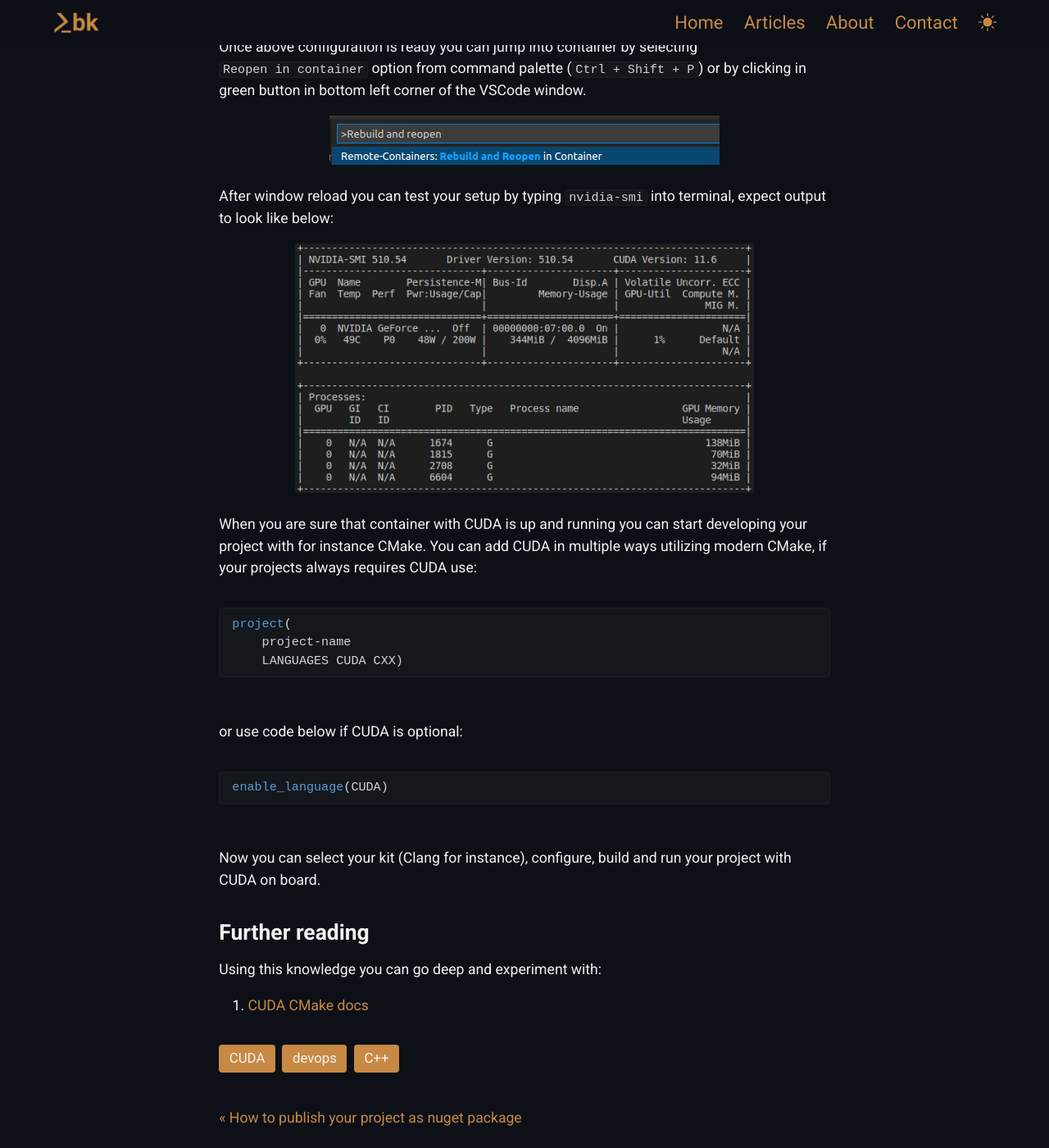
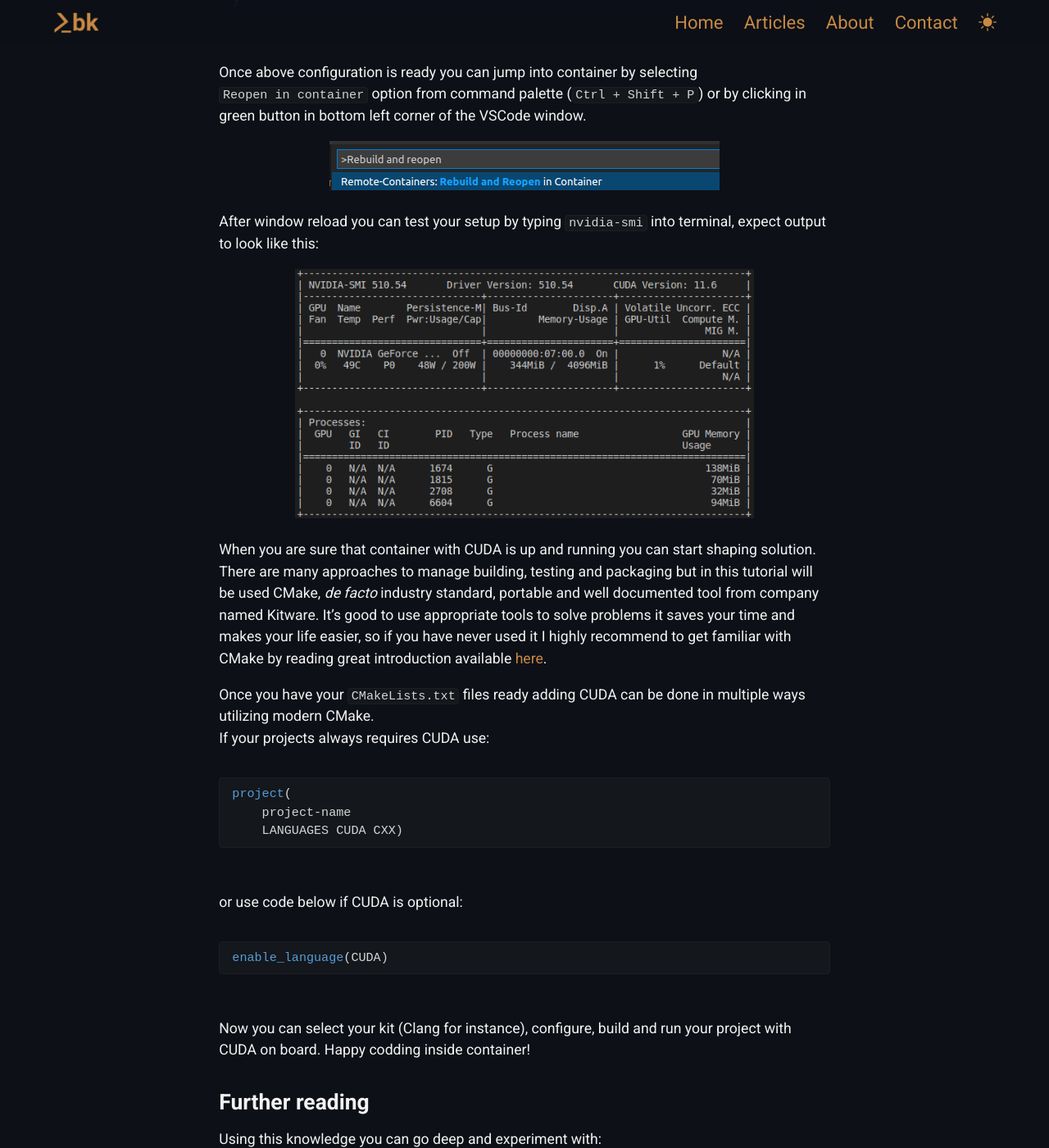
Before and after one commit to kbegiedza/kbegiedza.github.io, a Jekyll site: the page built from tutorials/_posts/2022-04-17-setup-cuda-developement-with-vscode.md, in a window 1280 px wide and 1400 px high, scrolled down 2080 px. Shown: the whole window at 82% size. Built offline with Jekyll 4.4.1, drawn with Linux system fonts in a browser that asks for light colours; nearby versions of some CDN libraries; comment, search, counter and statistics services are not loaded; some of the changed text lies outside the part shown.

Commit message:
content++

````diff
--- a/tutorials/_posts/2022-04-17-setup-cuda-developement-with-vscode.md
+++ b/tutorials/_posts/2022-04-17-setup-cuda-developement-with-vscode.md
@@ -19,18 +19,19 @@ To achieve above we will utilize Docker containers and VSCode with officially cr
 * CUDA-enabled host device
 * [Docker](https://www.docker.com/)
 * [VSCode](https://code.visualstudio.com/)
+* [Familiarity with CMake](https://cmake.org/)
 * [Remote containers VSCode Extension](https://code.visualstudio.com/docs/remote/containers)
 * [Nvidia container toolkit](https://docs.nvidia.com/datacenter/cloud-native/container-toolkit/install-guide.html)
 
 ### Remote container setup
 
-First of all, to develop CUDA-enabled application we need proper device with CUDA support and installed [Nvidia&nbsp;container&nbsp;toolkit](https://docs.nvidia.com/datacenter/cloud-native/container-toolkit/install-guide.html) to be able to use Nvidia's GPU from container.
-After installing all requirements on our host computer we can proceed to creation of remote container configuration and finally project.
+First of all, to develop CUDA-enabled application you need proper device with CUDA support and installed [Nvidia&nbsp;container&nbsp;toolkit](https://docs.nvidia.com/datacenter/cloud-native/container-toolkit/install-guide.html) to be able to use Nvidia's GPU from container.
+After installing all requirements on your host computer, you can proceed to creation of remote container configuration and finally project.
 
 Right after creating root directory for new project you should create `.devcontainer` directory, next create `devcontainer.json` file inside.
 Created in previous step `devcontainer.json` is used to communicate with [remote containers extension](https://code.visualstudio.com/docs/remote/containers) which handles all docker related actions for you.
 
-You're almost there, now put into `devcontainer.json` below content:
+You're almost there, now put into `devcontainer.json` content below:
 ```jsonc
 {
     "name": "C++",
@@ -44,7 +45,7 @@ You're almost there, now put into `devcontainer.json` below content:
         "--security-opt",
         "seccomp=unconfined"
     ],
-    // below list contains of all extensions that will be always available inside container
+    // list contains of all extensions that will be always available inside container
     "extensions": [
         "ms-vscode.cpptools",
         "ms-vscode.cmake-tools",
@@ -60,13 +61,16 @@ Once above configuration is ready you can jump into container by selecting `Reop
 {: .post-image}
 ![Reopen in container example](../../assets/img/20220417/reopen-in-container.png)
 
-After window reload you can test your setup by typing `nvidia-smi` into terminal, expect output to look like below:
+After window reload you can test your setup by typing `nvidia-smi` into terminal, expect output to look like this:
 
 {: .post-image}
 ![nvidia-smi](../../assets/img/20220417/nvidia-smi.png)
 
-When you are sure that container with CUDA is up and running you can start developing your project with for instance CMake.
-You can add CUDA in multiple ways utilizing modern CMake, if your projects always requires CUDA use:
+When you are sure that container with CUDA is up and running you can start shaping solution.
+There are many approaches to manage building, testing and packaging but in this tutorial will be used CMake, *de facto* industry standard, portable and well documented tool from company named Kitware. It's good to use appropriate tools to solve problems it saves your time and makes your life easier, so if you have never used it I highly recommend to get familiar with CMake by reading great introduction available [here](https://cliutils.gitlab.io/modern-cmake/chapters/basics.html).
+
+Once you have your `CMakeLists.txt` files ready adding CUDA can be done in multiple ways utilizing modern CMake.
+If your projects always requires CUDA use:
 ```cmake
 project(
     project-name
@@ -78,7 +82,8 @@ enable_language(CUDA)
 ```
 
 Now you can select your kit (Clang for instance), configure, build and run your project with CUDA on board.
+Happy codding inside container!
 
 ### Further reading
 Using this knowledge you can go deep and experiment with:
-1. [CUDA CMake docs](https://cliutils.gitlab.io/modern-cmake/chapters/packages/CUDA.html)
+1. [Modern CMake: CUDA](https://cliutils.gitlab.io/modern-cmake/chapters/packages/CUDA.html)
````
